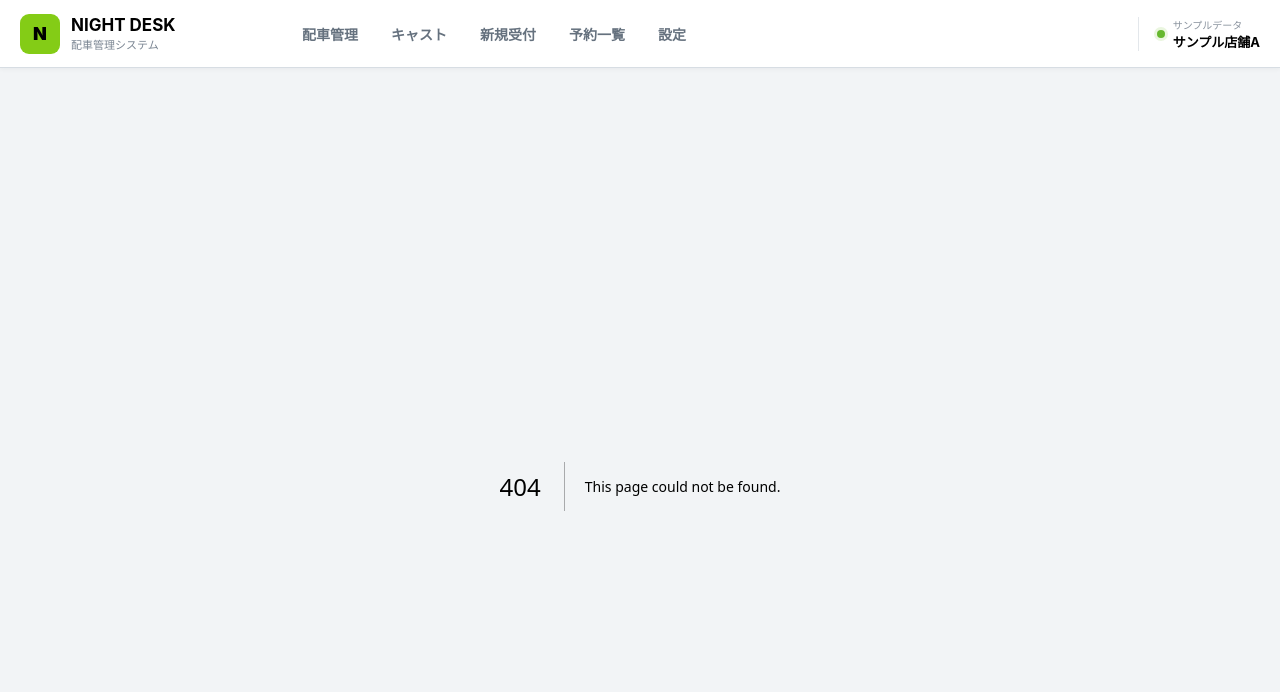
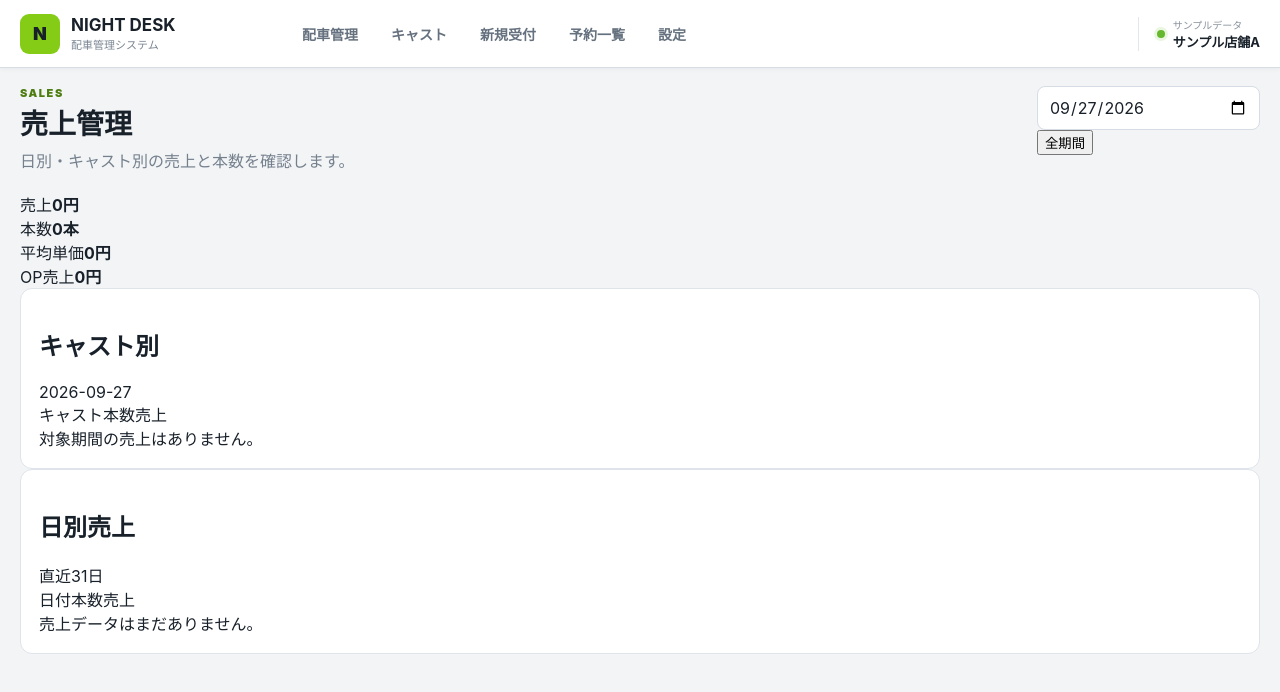
Before and after one commit to admozisan-design/night-desk, a Next.js app: page /sales in a window 1280 px wide. Before the commit this address had no page. Shown: the top 692 px of the page. Built offline with nearby package versions, Linux system fonts and the light colour scheme.

Commit message:
Add sales management page

```diff
--- /dev/null
+++ b/app/sales/page.tsx
@@ -0,0 +1,104 @@
+"use client";
+
+import { useEffect, useMemo, useState } from "react";
+import { formatYen } from "@/lib/pricing";
+import { loadOrders } from "@/lib/storage";
+import type { Order } from "@/lib/types";
+
+function dateValue(date:Date){
+  const y=date.getFullYear();
+  const m=String(date.getMonth()+1).padStart(2,"0");
+  const d=String(date.getDate()).padStart(2,"0");
+  return `${y}-${m}-${d}`;
+}
+
+export default function SalesPage(){
+  const [orders,setOrders]=useState<Order[]>([]);
+  const [date,setDate]=useState(dateValue(new Date()));
+  const [allPeriod,setAllPeriod]=useState(false);
+
+  useEffect(()=>{
+    const refresh=()=>setOrders(loadOrders());
+    refresh();
+    window.addEventListener("nightdesk:orders",refresh);
+    return ()=>window.removeEventListener("nightdesk:orders",refresh);
+  },[]);
+
+  const salesOrders=useMemo(()=>orders.filter(order=>{
+    if(order.status==="cancelled") return false;
+    if(allPeriod) return true;
+    return dateValue(new Date(order.createdAt))===date;
+  }),[orders,date,allPeriod]);
+
+  const total=salesOrders.reduce((sum,order)=>sum+order.total,0);
+  const optionTotal=salesOrders.reduce((sum,order)=>sum+order.optionsTotal,0);
+  const average=salesOrders.length?Math.round(total/salesOrders.length):0;
+
+  const castRows=useMemo(()=>{
+    const map=new Map<string,{name:string,count:number,total:number}>();
+    for(const order of salesOrders){
+      const current=map.get(order.castId)??{name:order.castName,count:0,total:0};
+      current.count+=1;
+      current.total+=order.total;
+      map.set(order.castId,current);
+    }
+    return [...map.values()].sort((a,b)=>b.total-a.total);
+  },[salesOrders]);
+
+  const dailyRows=useMemo(()=>{
+    const map=new Map<string,{date:string,count:number,total:number}>();
+    for(const order of orders.filter(order=>order.status!=="cancelled")){
+      const key=dateValue(new Date(order.createdAt));
+      const current=map.get(key)??{date:key,count:0,total:0};
+      current.count+=1;
+      current.total+=order.total;
+      map.set(key,current);
+    }
+    return [...map.values()].sort((a,b)=>b.date.localeCompare(a.date)).slice(0,31);
+  },[orders]);
+
+  return <div className="salesManagementPage">
+    <header className="pageHeader">
+      <div>
+        <p className="eyebrow">SALES</p>
+        <h1>売上管理</h1>
+        <p>日別・キャスト別の売上と本数を確認します。</p>
+      </div>
+      <div className="salesFilter">
+        <input type="date" value={date} disabled={allPeriod} onChange={e=>setDate(e.target.value)}/>
+        <button className={allPeriod?"active":""} type="button" onClick={()=>setAllPeriod(value=>!value)}>{allPeriod?"日別に戻す":"全期間"}</button>
+      </div>
+    </header>
+
+    <section className="salesKpis">
+      <div><span>売上</span><strong>{formatYen(total)}</strong></div>
+      <div><span>本数</span><strong>{salesOrders.length}本</strong></div>
+      <div><span>平均単価</span><strong>{formatYen(average)}</strong></div>
+      <div><span>OP売上</span><strong>{formatYen(optionTotal)}</strong></div>
+    </section>
+
+    <div className="salesGrid">
+      <section className="panel salesPanel">
+        <div className="salesPanelHead"><h2>キャスト別</h2><span>{allPeriod?"全期間":date}</span></div>
+        <div className="salesTable">
+          <div className="salesTableRow salesTableHeader"><span>キャスト</span><span>本数</span><span>売上</span></div>
+          {castRows.map(row=><div className="salesTableRow" key={row.name}>
+            <strong>{row.name}</strong><span>{row.count}本</span><strong>{formatYen(row.total)}</strong>
+          </div>)}
+          {!castRows.length&&<div className="masterEmpty compact">対象期間の売上はありません。</div>}
+        </div>
+      </section>
+
+      <section className="panel salesPanel">
+        <div className="salesPanelHead"><h2>日別売上</h2><span>直近31日</span></div>
+        <div className="salesTable">
+          <div className="salesTableRow salesTableHeader"><span>日付</span><span>本数</span><span>売上</span></div>
+          {dailyRows.map(row=><button className="salesTableRow salesDateRow" type="button" key={row.date} onClick={()=>{setDate(row.date);setAllPeriod(false);}}>
+            <strong>{row.date}</strong><span>{row.count}本</span><strong>{formatYen(row.total)}</strong>
+          </button>)}
+          {!dailyRows.length&&<div className="masterEmpty compact">売上データはまだありません。</div>}
+        </div>
+      </section>
+    </div>
+  </div>
+}
```
